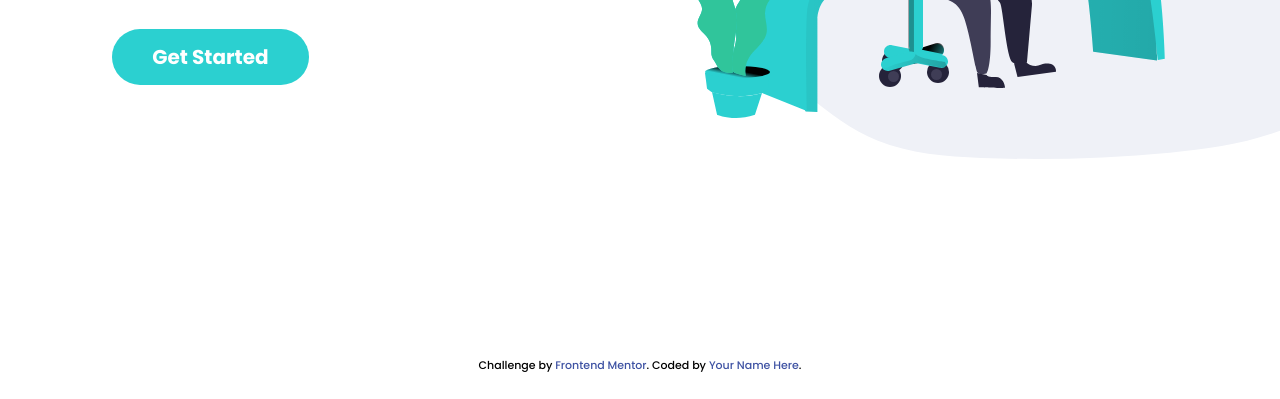
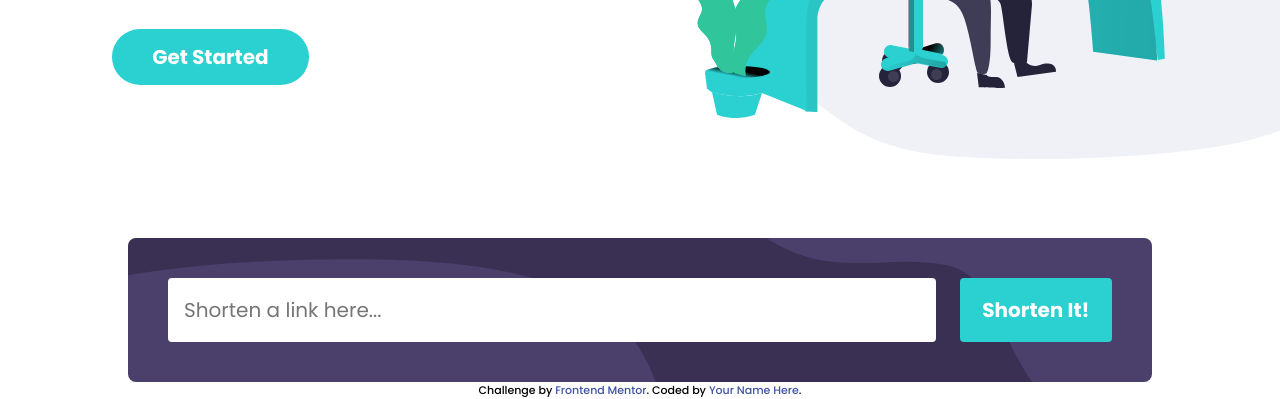
Before and after one commit to Iykekelvins/url-shortening-api, a plain HTML site: page index.html in a window 1280 px wide. Shown: the part 443-842 px from the top of the page. Before the commit the page ends 817 px from the top, so only its background shows below. Drawn offline with Linux system fonts and the light colour scheme.

Commit message:
feat: link container on desktop added

```diff
--- a/index.html
+++ b/index.html
@@ -50,6 +50,13 @@
 						alt="illustration of a user working with a computer" />
 				</div>
 			</section>
+
+			<div class="link-container">
+				<form>
+					<input type="text" id="link-input" placeholder="Shorten a link here..." />
+					<button>Shorten It!</button>
+				</form>
+			</div>
 		</main>
 
 		<div class="attribution">
--- a/styles/app.scss
+++ b/styles/app.scss
@@ -123,3 +123,38 @@ li {
 		}
 	}
 }
+
+.link-container {
+	margin: 0 8rem;
+	background: var(--very-dark-violet);
+	padding: 2.5rem;
+	border-radius: 8px;
+	background-image: url(../images/bg-shorten-desktop.svg);
+	background-repeat: no-repeat;
+	background-position: right;
+	background-size: cover;
+	form {
+		@extend .aic;
+		gap: 1.5rem;
+		input {
+			@extend .font-20;
+			color: var(--very-dark-blue);
+			outline: none;
+			height: 4rem;
+			padding-left: 1rem;
+			border: none;
+			border-radius: 4px;
+			font-family: inherit;
+			max-width: 48.125rem;
+			width: 100%;
+		}
+		button {
+			@extend .cyan-btn;
+			@extend .font-20;
+			font-weight: 700;
+			width: 11.75rem;
+			height: 4rem;
+			border-radius: 4px;
+		}
+	}
+}
```
Also changed, not shown: styles/app.css, 1 other file.
